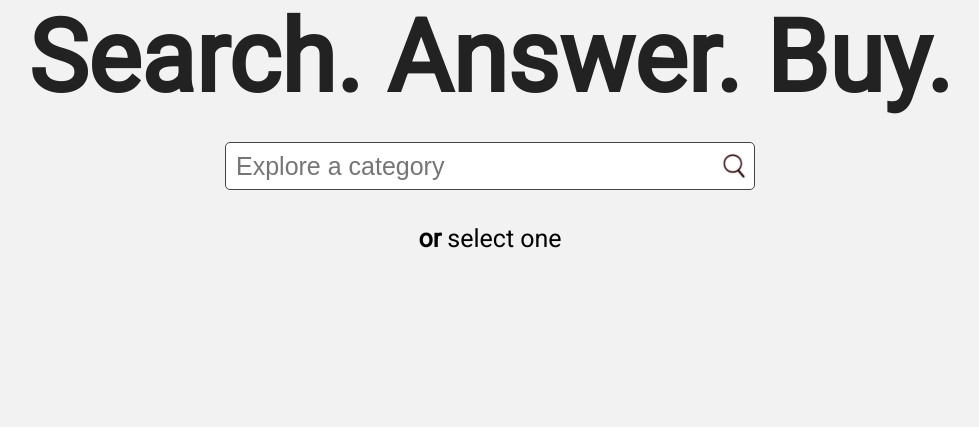
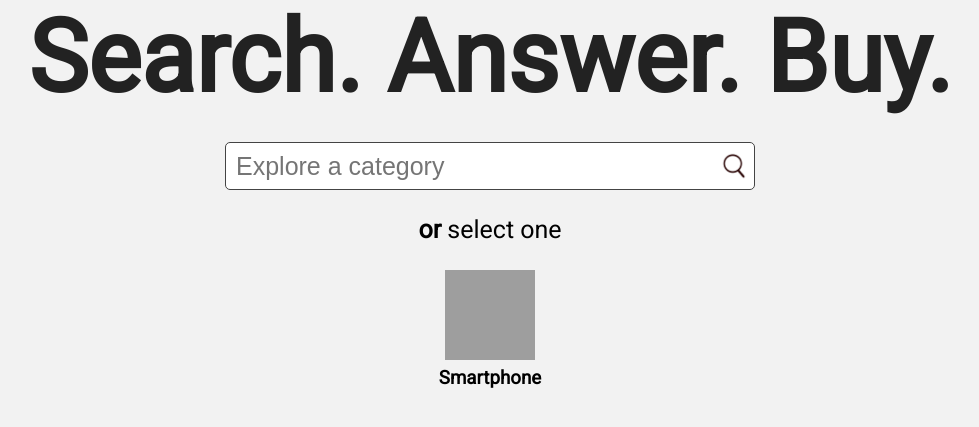
Before and after one commit to joshtgill/solebuy-web, a Django app: template buyer/templates/home.html in a window 1280 px wide. Shown: the part 169-596 px from the top of the page, without its empty margins (150-1129 px from the left). Run offline with Django 3.2, Linux system fonts and the light colour scheme; tables that the repository leaves empty hold one stand-in row (values such as "Sample post"); the template is opened without the code that fills it: values that come from a table or form of the project are taken from there, most other values are stand-ins (such as "Sample title", 1, 10 or a date in 2020); grey boxes are pictures that could not be loaded.

Commit message:
Show selectable categories on home page

```diff
--- a/buyer/static/styles/home.css
+++ b/buyer/static/styles/home.css
@@ -44,12 +44,38 @@
     outline: none;
 }
 
-.categories {
+.or-select-one {
     display: flex;
-    position: relative;
 
     justify-content: center;
     align-items: center;
     font-size: 25px;
-    padding-top: 2.7%;
+    padding-top: 2%;
+    padding-bottom: 2%;
 }
+
+.categoriess {
+    position: relative;
+    left: 50%;
+    transform: translate(-50%, 0%);
+    width: 40%;
+    max-width: 800px;
+
+    text-align: center;
+}
+
+.category {
+    display: inline-block;
+
+    margin-left: 50px;
+    margin-right: 50px;
+}
+
+.category img {
+    width: 90px;
+    height: 90px;
+}
+
+.category h3 {
+    margin-top: 7px;
+}
--- a/buyer/templates/home.html
+++ b/buyer/templates/home.html
@@ -20,8 +20,20 @@
 				</form>
 				<input class="test" type="image" src="{% static 'images/search.png' %}" alt="Search Submit" />
 			</div>
-			<div class="categories">
+			<div class="or-select-one">
 				<b>or</b>&nbspselect one
+			</div>
+			<div class="categoriess">
+				{% for categoryInfo in categoriesInfo %}
+					<div class="category">
+						<a href="{% url 'category' %}?text={{ categoryInfo.0 }}">
+							{% with 'images/'|add:categoryInfo.1 as imagePath %}
+								<img src="{% static imagePath %}" alt="{{ categoryInfo.0 }}">
+							{% endwith %}
+						</a>
+						<h3>Smartphone</h3>
+					</div>
+				{% endfor %}
 			</div>
 		</div>
 	</body>
```
Also changed, not shown: buyer/views.py (+16 -4 lines), buyer/static/images/smartphone.png (added).
